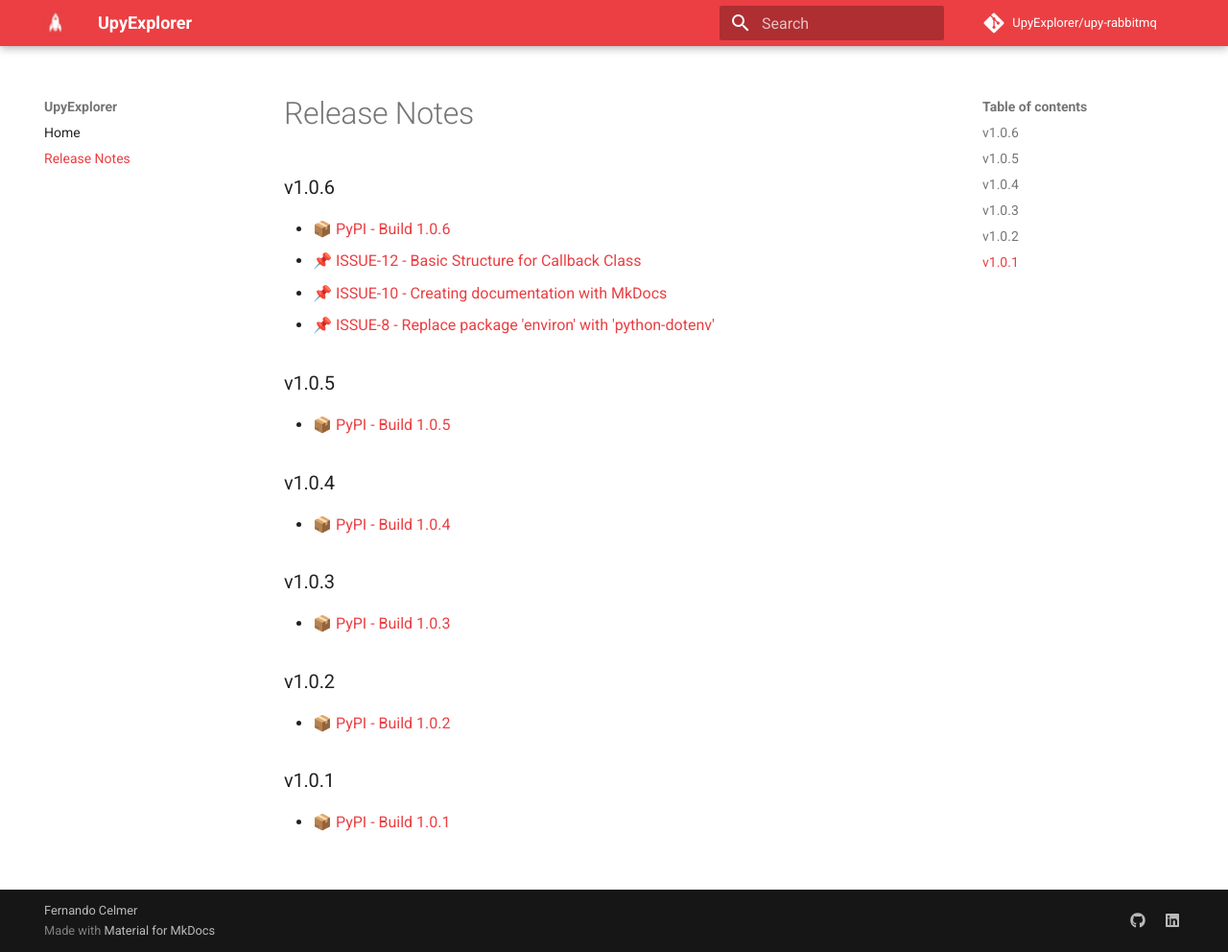
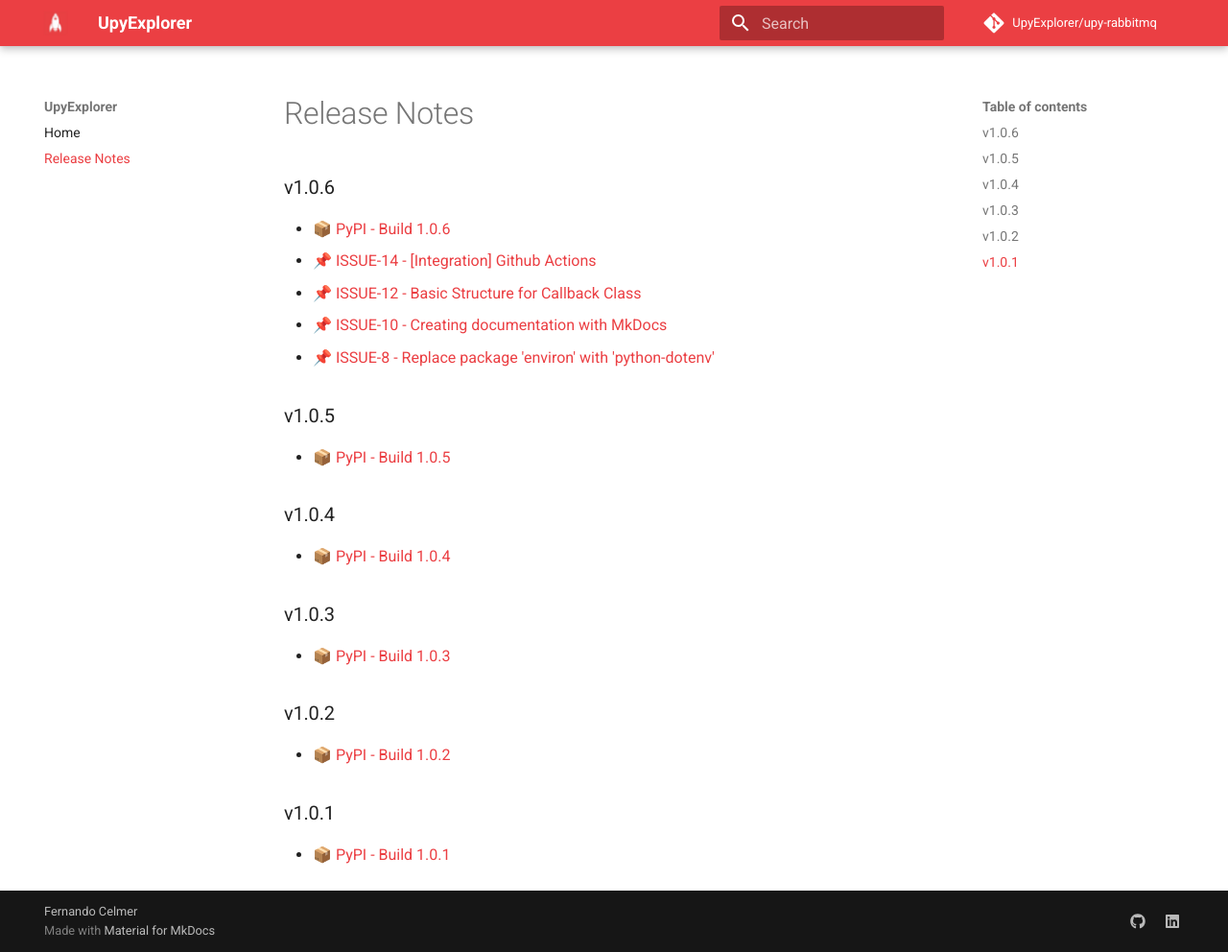
Before and after one commit to UpyExplorer/upy-rabbitmq, an MkDocs documentation site: the page built from docs/nav/release-notes.md, in a window 1280 px wide and 992 px high. Shown: the whole window at 96% size. Built offline with MkDocs 1.6.1 and Material for MkDocs 9.7.7, drawn with Linux system fonts in a browser that asks for light colours; comment, search, counter and statistics services are not loaded.

Commit message:
📘 DOCS-#14: Update Docs

```diff
--- a/docs/nav/release-notes.md
+++ b/docs/nav/release-notes.md
@@ -3,6 +3,7 @@
 ### v1.0.6
 
 - [📦 PyPI - Build 1.0.6](https://github.com/UpyExplorer/upy-rabbitmq/releases/tag/v1.0.6)
+- [📌 ISSUE-14 - [Integration] Github Actions](https://github.com/UpyExplorer/upy-rabbitmq/issues/14)
 - [📌 ISSUE-12 - Basic Structure for Callback Class](https://github.com/UpyExplorer/upy-rabbitmq/issues/12)
 - [📌 ISSUE-10 - Creating documentation with MkDocs](https://github.com/UpyExplorer/upy-rabbitmq/issues/10)
 - [📌 ISSUE-8 - Replace package 'environ' with 'python-dotenv'](https://github.com/UpyExplorer/upy-rabbitmq/issues/8)
```
Also changed, not shown: docs/index.md (+0 -1 lines), mkdocs.yml (line endings or trailing spaces).
